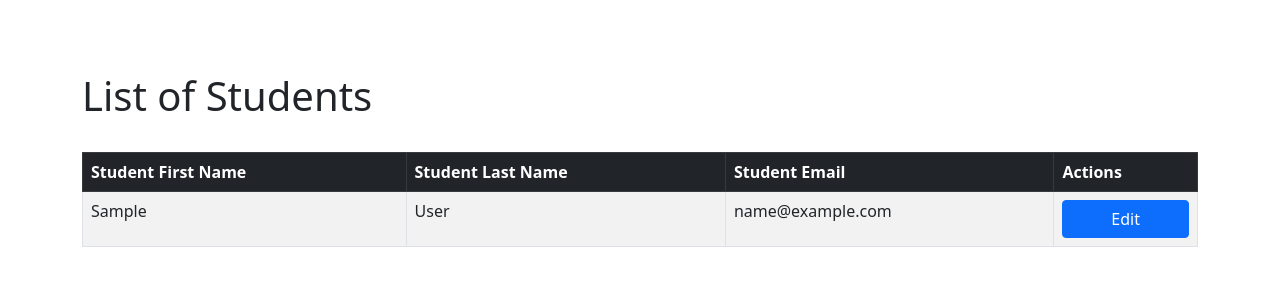
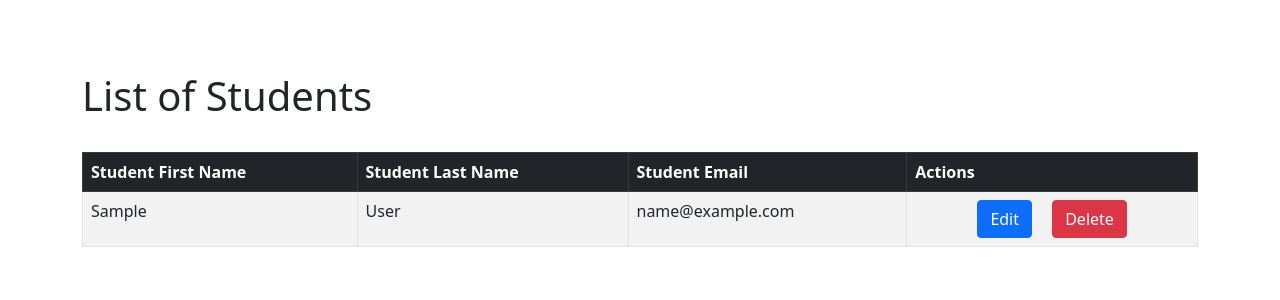
Before and after one commit to JayabalajeeSK/MyProjects_Java, a Spring Boot app: page /students in a window 1280 px wide. Shown: the part 56-356 px from the top of the page. Run offline with Spring Boot 4, Linux system fonts and the light colour scheme; tables that the repository leaves empty hold one stand-in row (values such as "Sample post").

Commit message:
Delete Students - Changes in Student ID in Entity and DTO

```diff
--- a/student-management-system/src/main/java/com/jb/student_management_system/controller/StudentController.java
+++ b/student-management-system/src/main/java/com/jb/student_management_system/controller/StudentController.java
@@ -55,6 +55,8 @@ public class StudentController
         return "redirect:/students"; // save and redirect to the students page to list all students
     }
 
+//////////////////////////////////////////////////////////////////////
+
     //handle - handle edit student request
     @GetMapping("/students/{studentId}/edit")
     public String editStudent(@PathVariable("studentId") Long studentId, Model model)
@@ -64,7 +66,7 @@ public class StudentController
         return "edit_student";
     }
 
-    //handle - handle edit student from upadte and save request
+    //handle - handle edit student from update and save request
     @PostMapping("/students/{studentId}") //instead of put using post mapping
     public String updateStudent(@Valid @PathVariable("studentId") Long studentId, @ModelAttribute("student") StudentDto studentDto, BindingResult result, Model model)
     {
@@ -77,4 +79,14 @@ public class StudentController
         studentService.updateStudent(studentDto);
         return "redirect:/students"; // update and save and redirect to the students page to list all students
     }
+
+///////////////////////////////////////////////////////////////////////////////
+
+    //handle - handle delete student request
+    @GetMapping("/students/{studentId}/delete")
+    public String deleteStudent(@PathVariable("studentId") Long studentId)
+    {
+        studentService.deleteStudent(studentId);
+            return "redirect:/students";
+    }
 }
--- a/student-management-system/src/main/java/com/jb/student_management_system/entity/Student.java
+++ b/student-management-system/src/main/java/com/jb/student_management_system/entity/Student.java
@@ -18,7 +18,7 @@ import lombok.Setter;
 @Table(name="students")
 public class Student {
 	@Id
-	@GeneratedValue(strategy = GenerationType.IDENTITY)
+	@GeneratedValue(strategy = GenerationType.AUTO)
 	private Long id;
 	//@Column(name="first_name")
 	private String firstName;
--- a/student-management-system/src/main/java/com/jb/student_management_system/service/StudentService.java
+++ b/student-management-system/src/main/java/com/jb/student_management_system/service/StudentService.java
@@ -12,4 +12,5 @@ public interface StudentService
 
     void updateStudent(StudentDto studentDto);
 
+    void deleteStudent(Long studentId);
 }
--- a/student-management-system/src/main/java/com/jb/student_management_system/service/impl/StudentServiceImpl.java
+++ b/student-management-system/src/main/java/com/jb/student_management_system/service/impl/StudentServiceImpl.java
@@ -49,4 +49,9 @@ public class StudentServiceImpl implements StudentService{
         studentRepository.save(StudentMapper.mapToStudent(studentDto));
 
     }
+
+    @Override
+    public void deleteStudent(Long studentId) {
+        studentRepository.deleteById(studentId);
+    }
 }
--- a/student-management-system/src/main/resources/templates/students.html
+++ b/student-management-system/src/main/resources/templates/students.html
@@ -40,7 +40,11 @@
         <td th:text="${student.lastName}"></td>
         <td th:text="${student.email}"></td>
         <td>
-          <a class="btn btn-primary d-block mx-auto" th:href="@{/students/{studentId}/edit(studentId=${student.id})}">Edit</a>
+          <div class="text-center">
+          <a class="btn btn-primary mx-2" th:href="@{/students/{studentId}/edit(studentId=${student.id})}">Edit</a>
+          <span></span>
+          <a class="btn btn-danger mx-2" th:href="@{/students/{studentId}/delete(studentId=${student.id})}">Delete</a>
+          </div>
         </td>
       </tr>
     </tbody>
```
Also changed, not shown: student-management-system/src/main/java/com/jb/student_management_system/dto/StudentDto.java (+10 -5 lines).
